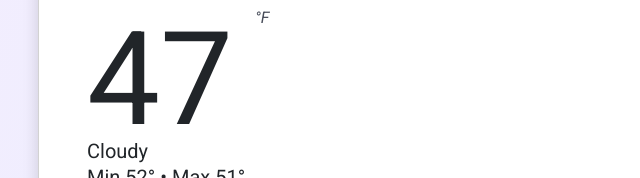
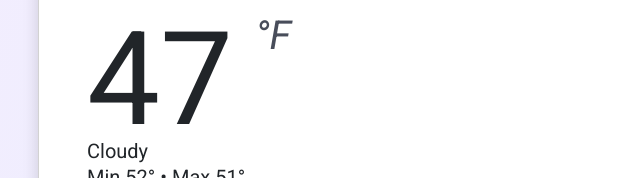
Before and after one commit to Sheiliita/first-weather-app, a plain HTML site: page index.html in a window 1280 px wide. Shown: the part 356-534 px from the top of the page, 234-874 px from the left. Drawn offline with nearby package versions, Linux system fonts and the light colour scheme; no server answers.

Commit message:
Styled Fahrenheit

```diff
--- a/src/style.css
+++ b/src/style.css
@@ -153,3 +153,6 @@ a:hover {
   left: 180px;
   top: -15px;
 }
+.temp-system a {
+  font-size: 40px;
+}
```
